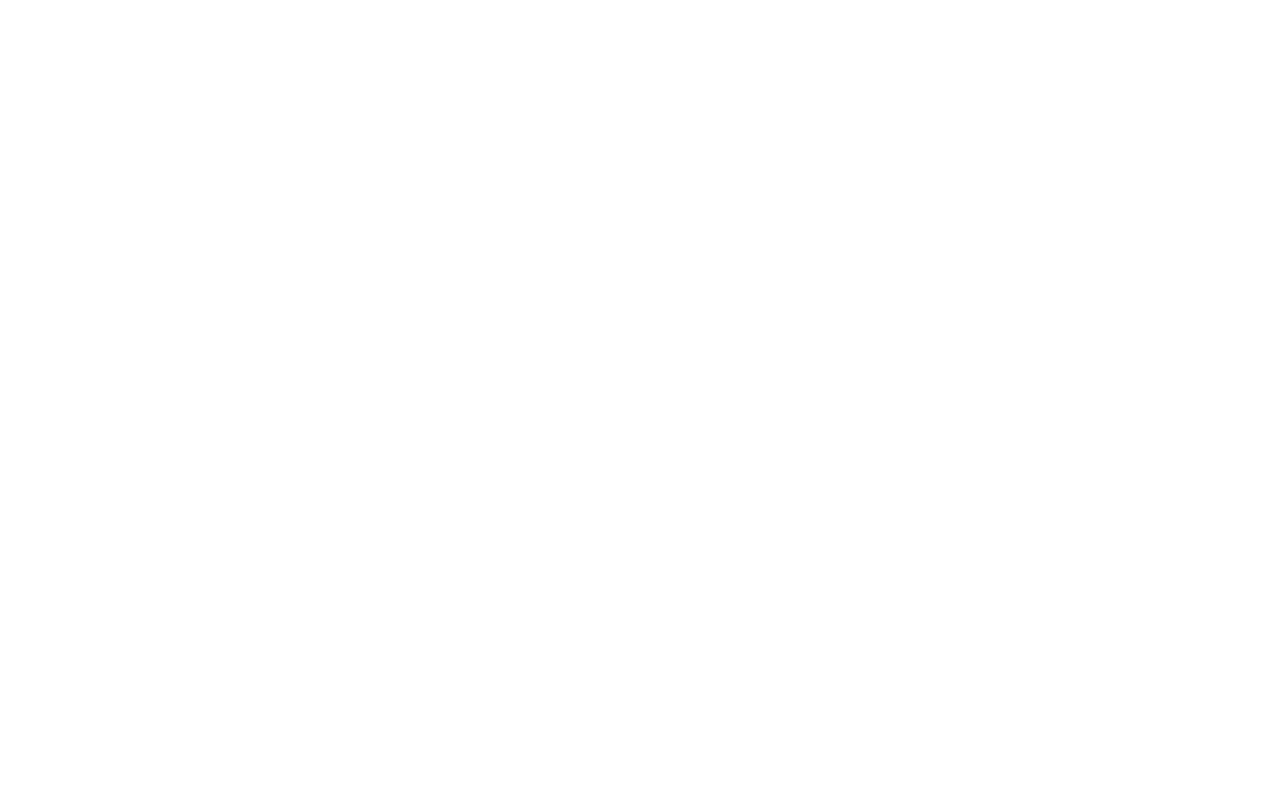
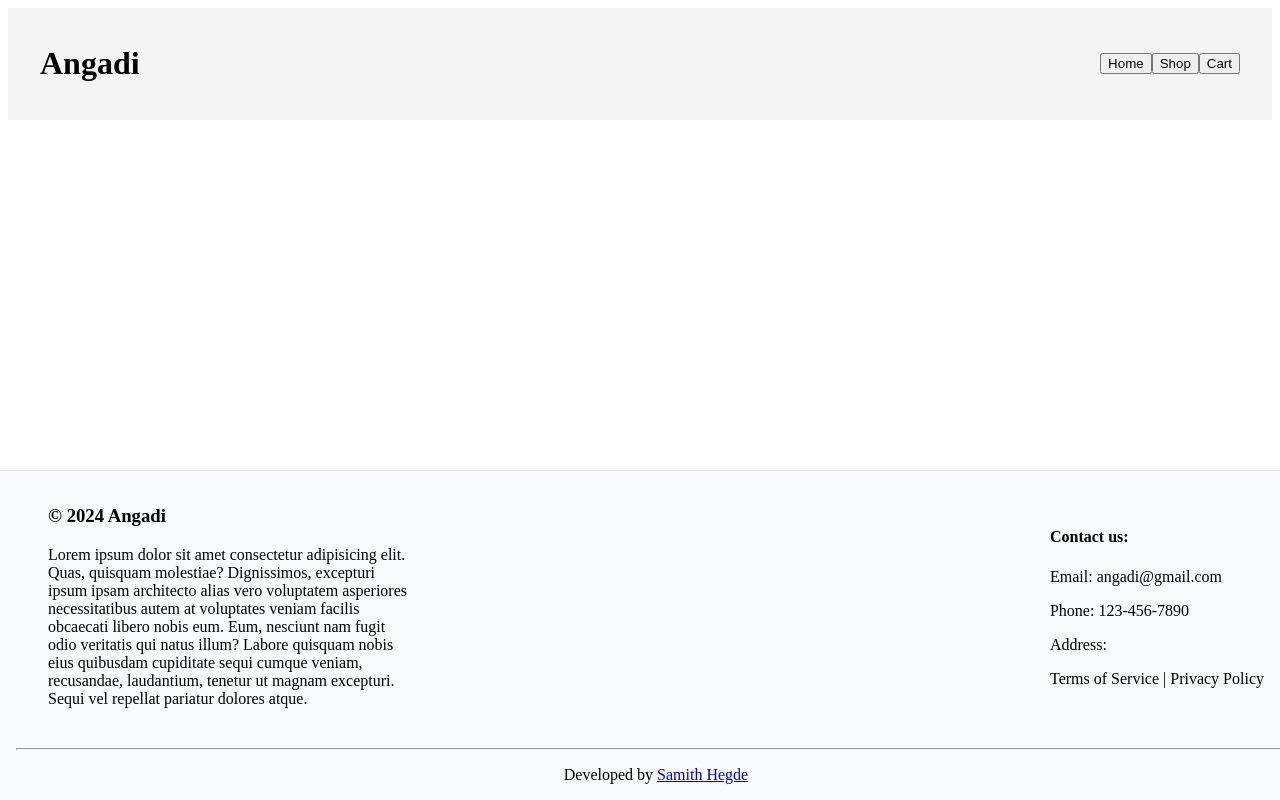
Before and after one commit to Samith-hegde/shopping-cart, a React (Vite) app: page / in a window 1280 px wide. Built offline with nearby package versions, Linux system fonts and the light colour scheme.

Commit message:
Set up Header and Footer components

```diff
--- a/src/App.jsx
+++ b/src/App.jsx
@@ -1,11 +1,14 @@
 import { useState, useEffect } from 'react'
+import Header from './components/Header/Header'
+import Footer from './components/Footer/Footer'
 
 function App() {
 
 
   return (
     <>
-
+      <Header />
+      <Footer />
     </>
   )
 }
--- /dev/null
+++ b/src/components/Footer/Footer.css
@@ -0,0 +1,25 @@
+footer {
+    background-color: #f8f9fa;
+    padding-left: 1rem;
+    width: 100%;
+    position: fixed;
+    bottom: 0;
+    left: 0;
+    z-index: 100;
+    border-top: 1px solid #e9ecef;
+}
+
+.top {
+    display: flex;
+    justify-content: space-between;
+    align-items: center;
+    padding: 1rem 2rem;
+}
+
+.left {
+    width: 30%;
+}
+
+.bottom {
+    text-align: center;
+}
--- /dev/null
+++ b/src/components/Footer/Footer.jsx
@@ -0,0 +1,29 @@
+import React from 'react';
+import './Footer.css';
+
+function Footer() {
+    return (
+        <footer>
+            <section className="top">
+                <section className="left">
+                    <h3 className="header">© 2024 Angadi</h3>
+                    <p classname="para"> Lorem ipsum dolor sit amet consectetur adipisicing elit. Quas, quisquam molestiae? Dignissimos, excepturi ipsum ipsam architecto alias vero voluptatem asperiores necessitatibus autem at voluptates veniam facilis obcaecati libero nobis eum. Eum, nesciunt nam fugit odio veritatis qui natus illum? Labore quisquam nobis eius quibusdam cupiditate sequi cumque veniam, recusandae, laudantium, tenetur ut magnam excepturi. Sequi vel repellat pariatur dolores atque.
+</p>
+                </section>
+                <section className="right">
+                    <h4> Contact us: </h4>
+                    <p> Email: angadi@gmail.com </p>
+                    <p> Phone: 123-456-7890 </p>
+                    <p> Address: </p>
+                    <p> Terms of Service | Privacy Policy </p>
+                </section>
+            </section>
+            <hr />
+            <section className="bottom">
+                <p> Developed by <a href="https://github.com/Samith-hegde"> Samith Hegde </a></p>
+            </section>
+        </footer>
+    );
+}
+
+export default Footer;
--- /dev/null
+++ b/src/components/Header/Header.css
@@ -0,0 +1,7 @@
+header {
+    display: flex;
+    justify-content: space-between;
+    align-items: center;
+    padding: 1rem 2rem;
+    background-color: #f4f4f4;
+}
--- /dev/null
+++ b/src/components/Header/Header.jsx
@@ -0,0 +1,17 @@
+import React from 'react';
+import './Header.css';
+
+function Header() {
+    return (
+        <header>
+            <h1>Angadi</h1>
+            <section>
+                <button> Home </button>
+                <button> Shop </button>
+                <button> Cart </button>
+            </section>
+        </header>
+    );
+}
+
+export default Header;
```
Also changed, not shown: src/components/Header.jsx (deleted, +0 -11 lines).
